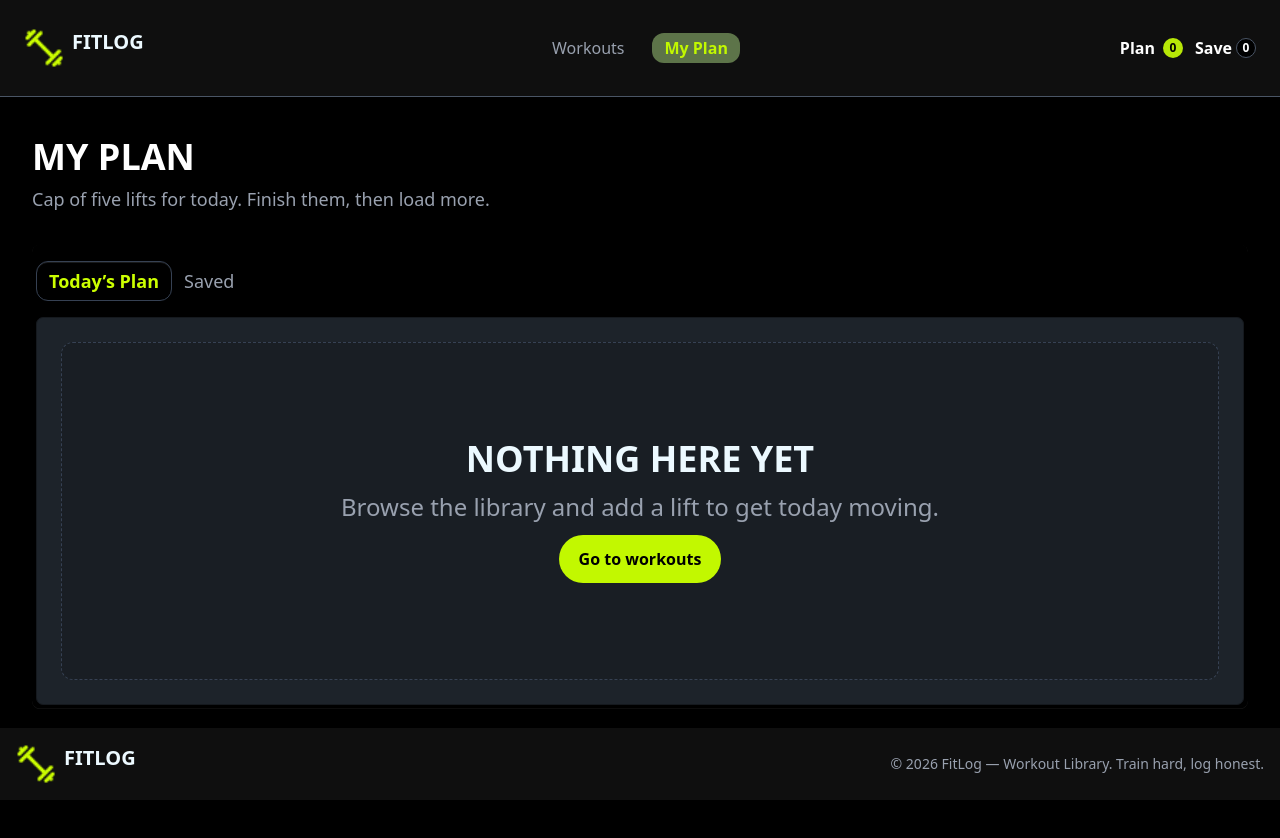
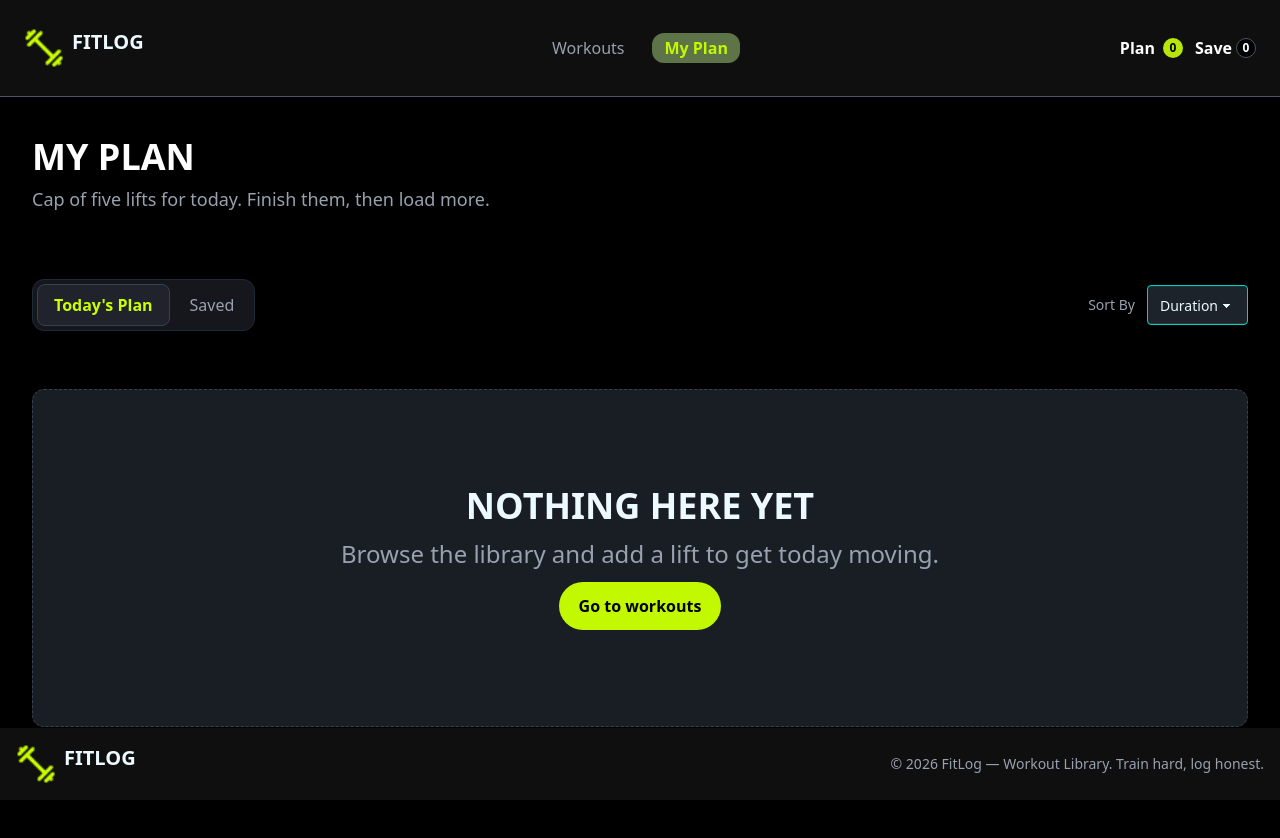
Before and after one commit to rahadshek/fit-log2, a Next.js app: page /my-plan in a window 1280 px wide. Shown: the top 838 px of the page. Built offline with nearby package versions, Linux system fonts and the light colour scheme.

Commit message:
create sortBy and fixt

```diff
--- a/src/components/my-plan-details/MyPlanDetails.tsx
+++ b/src/components/my-plan-details/MyPlanDetails.tsx
@@ -1,57 +1,106 @@
 "use client";
+
 import { FitContext } from "@/context/FitProvider";
-import { useContext } from "react";
+import { useContext, useState } from "react";
 
-import { IWorkout } from "@/types/page";
+import { IWorkout, sortbyType } from "@/types/page";
 import SaveCard from "./card/SaveCard";
 import PlanCard from "./card/PlanCard";
 import EmptyCard from "./card/EmptyCard";
+import SortBy from "./SortBy";
+
+type ActiveTab = "plan" | "saved";
 
 const MyPlanDetails = () => {
   const MyplanData = useContext(FitContext);
+
   if (!MyplanData) {
     throw new Error("MyPlanDetails must be inside FitProvider");
   }
+
   const { addWorkout, saveWorkout } = MyplanData;
-  //   console.log('addWorkout data is there',addWorkout)
-  //   console.log('saveWorkout data is there',saveWorkout)
+
+  const [sortBy, setSortBy] = useState<sortbyType>("duration");
+  const [activeTab, setActiveTab] = useState<ActiveTab>("plan");
+
+  const sortFit = (fit: IWorkout[]): IWorkout[] => {
+    const sortedPlan = [...fit];
+
+    if (sortBy === "duration") {
+      sortedPlan.sort((a, b) => b.duration - a.duration);
+    } else if (sortBy === "caloriesBurned") {
+      sortedPlan.sort((a, b) => b.caloriesBurned - a.caloriesBurned);
+    } else if (sortBy === "rating") {
+      sortedPlan.sort((a, b) => b.rating - a.rating);
+    }
+
+    return sortedPlan;
+  };
+
+  const planSortBy = sortFit(addWorkout);
+  const saveSortBy = sortFit(saveWorkout);
+
   return (
-    <div>
-      {/* name of each tab group should be unique */}
-      <div className="tabs tabs-box bg-black ">
-        <input
-          type="radio"
-          name="my_tabs_6"
-          className="tab my-3 rounded-xl text-base text-gray-400 transition-all duration-200 checked:border checked:border-gray-700 checked:bg-black checked:font-bold checked:text-[#ccff00] sm:text-lg"
-          aria-label="Today’s Plan"
-          defaultChecked
-        />
-        <div className="tab-content bg-base-100 border-base-300 p-6">
-          {addWorkout.length > 0 ? (
-            addWorkout.map((add: IWorkout) => (
-              <PlanCard key={add.id} add={add} />
+    <div className="w-full">
+      {/* Tabs and Sort By */}
+      <div className="mb-6 flex flex-col justify-between gap-4 sm:flex-row sm:items-center">
+        <div className="inline-flex w-fit items-center gap-1 rounded-xl border border-gray-800 bg-[#15171d] p-1">
+          <button
+            type="button"
+            onClick={() => setActiveTab("plan")}
+            className={`rounded-lg px-4 py-2 text-sm transition-all duration-200 sm:text-base ${
+              activeTab === "plan"
+                ? "border border-gray-700 bg-[#20232b] font-bold text-[#ccff00]"
+                : "text-gray-400 hover:text-white"
+            }`}
+          >
+            Today&apos;s Plan
+          </button>
+
+          <button
+            type="button"
+            onClick={() => setActiveTab("saved")}
+            className={`rounded-lg px-4 py-2 text-sm transition-all duration-200 sm:text-base ${
+              activeTab === "saved"
+                ? "border border-gray-700 bg-[#20232b] font-bold text-[#ccff00]"
+                : "text-gray-400 hover:text-white"
+            }`}
+          >
+            Saved
+          </button>
+        </div>
+
+        <div className="flex items-center gap-3 self-end sm:self-auto">
+          <span className="text-sm text-gray-400">Sort By</span>
+          <SortBy sortBy={sortBy} setSortBy={setSortBy} />
+        </div>
+      </div>
+
+      {/* Today's Plan */}
+      {activeTab === "plan" && (
+        <div className="grid w-full grid-cols-1 gap-6">
+          {planSortBy.length > 0 ? (
+            planSortBy.map((workout: IWorkout) => (
+              <PlanCard key={workout.id} add={workout} />
             ))
           ) : (
             <EmptyCard />
           )}
         </div>
+      )}
 
-        <input
-          type="radio"
-          name="my_tabs_6"
-          className="tab my-3 rounded-xl text-base text-gray-400 transition-all duration-200 checked:border checked:border-gray-700 checked:bg-black checked:font-bold checked:text-[#ccff00] sm:text-lg"
-          aria-label="Saved"
-        />
-        <div className="tab-content bg-base-100 border-base-300 p-6">
-          {saveWorkout.length > 0 ? (
-            saveWorkout.map((save: IWorkout) => (
-              <SaveCard key={save.id} add={save} />
+      {/* Saved Workouts */}
+      {activeTab === "saved" && (
+        <div className="grid w-full grid-cols-1 gap-6">
+          {saveSortBy.length > 0 ? (
+            saveSortBy.map((workout: IWorkout) => (
+              <SaveCard key={workout.id} add={workout} />
             ))
           ) : (
             <EmptyCard />
           )}
         </div>
-      </div>
+      )}
     </div>
   );
 };
--- /dev/null
+++ b/src/components/my-plan-details/SortBy.tsx
@@ -0,0 +1,27 @@
+
+import { sortbyType } from "@/types/page";
+
+interface ISortByProps {
+  sortBy: sortbyType;
+  setSortBy: React.Dispatch<React.SetStateAction<sortbyType>>;
+}
+
+const SortBy = ({ sortBy, setSortBy }: ISortByProps) => {
+  return (
+    <div className="flex items-center gap-2">
+      <div className="my-10 flex justify-center">
+        <select
+          className="select select-accent"
+          value={sortBy}
+          onChange={(e) => setSortBy(e.target.value as sortbyType)}
+        >
+          <option value="duration">Duration</option>
+          <option value="caloriesBurned">calories</option>
+          <option value="rating">Rating </option>
+        </select>
+      </div>
+    </div>
+  );
+};
+
+export default SortBy;
--- a/src/components/my-plan-details/card/PlanCard.tsx
+++ b/src/components/my-plan-details/card/PlanCard.tsx
@@ -1,4 +1,4 @@
-import { IPlan, } from "@/types/page";
+import { IPlan } from "@/types/page";
 import Link from "next/link";
 import Image from "next/image";
 import { IoMdCheckmark } from "react-icons/io";
@@ -6,8 +6,9 @@ import { IoCloseSharp } from "react-icons/io5";
 import { IoMdTime } from "react-icons/io";
 import { TbFlameFilled } from "react-icons/tb";
 import { FaStar } from "react-icons/fa";
-import { useContext,} from "react";
+import { useContext } from "react";
 import { FitContext } from "@/context/FitProvider";
+import { toast } from "react-toastify";
 
 const PlanCard = ({ add }: IPlan) => {
   const { id, image, name, equipment, duration, rating, caloriesBurned } = add;
@@ -19,11 +20,10 @@ const PlanCard = ({ add }: IPlan) => {
 
   const { setAddWorkout } = contextPlan;
 
-  const handleRemove = (id:number) => {
+  const handleRemove = (id: number) => {
     // console.log('add there',add)
-    setAddWorkout((plan) =>
-      plan.filter((item) => item.id !== id )
-    );
+    setAddWorkout((plan) => plan.filter((item) => item.id !== id));
+    toast.error("Remove from today’s plan");
   };
 
   return (
@@ -86,7 +86,6 @@ const PlanCard = ({ add }: IPlan) => {
           Mark as Done
         </button>
 
-
         <button
           type="button"
           onClick={() => handleRemove(add.id)}
--- a/src/components/my-plan-details/card/SaveCard.tsx
+++ b/src/components/my-plan-details/card/SaveCard.tsx
@@ -1,15 +1,15 @@
-import { IPlan } from '@/types/page';
-import Link from 'next/link';
-import React, { useContext } from 'react';
-import { FaStar } from 'react-icons/fa';
-import { IoMdCheckmark, IoMdTime } from 'react-icons/io';
-import { IoCloseSharp } from 'react-icons/io5';
-import { TbFlameFilled } from 'react-icons/tb';
-import Image from 'next/image';
-import { FitContext } from '@/context/FitProvider';
+import { IPlan } from "@/types/page";
+import Link from "next/link";
+import React, { useContext } from "react";
+import { FaStar } from "react-icons/fa";
+import { IoMdCheckmark, IoMdTime } from "react-icons/io";
+import { IoCloseSharp } from "react-icons/io5";
+import { TbFlameFilled } from "react-icons/tb";
+import Image from "next/image";
+import { FitContext } from "@/context/FitProvider";
+import { toast } from "react-toastify";
 
-
-const SaveCard = ({add}:IPlan) => {
+const SaveCard = ({ add }: IPlan) => {
   const { id, image, name, equipment, duration, rating, caloriesBurned } = add;
   const contextPlan = useContext(FitContext);
 
@@ -18,11 +18,10 @@ const SaveCard = ({add}:IPlan) => {
   }
 
   const { setSaveWorkout } = contextPlan;
-      const handleRemove = (id:number) => {
+  const handleRemove = (id: number) => {
     // console.log('add there',add)
-    setSaveWorkout((plan) =>
-      plan.filter((item) => item.id !== id )
-    );
+    setSaveWorkout((plan) => plan.filter((item) => item.id !== id));
+    toast.error("Remove from save");
   };
   return (
     <div className="group flex flex-col gap-5 rounded-2xl border border-white/10 bg-[#15171d] p-4 transition-all duration-300 hover:border-[#ccff00]/40 hover:bg-[#191b22] sm:p-5 lg:flex-row lg:items-center lg:justify-between">
@@ -78,15 +77,6 @@ const SaveCard = ({add}:IPlan) => {
 
         <button
           type="button"
-          className="flex min-h-10 flex-1 items-center justify-center gap-1.5 rounded-full bg-[#ccff00] px-3 py-2 text-sm font-bold text-black transition-all hover:bg-[#b8e600] active:scale-95 sm:flex-none sm:px-4"
-        >
-          <IoMdCheckmark className="text-lg" />
-          Mark as Done
-        </button>
-
-
-        <button
-          type="button"
           onClick={() => handleRemove(add.id)}
           aria-label={`Remove ${name} from plan`}
           className="flex h-10 w-10 shrink-0 items-center justify-center rounded-full border border-white/10 text-gray-400 transition-all hover:border-red-500/40 hover:bg-red-500/10 hover:text-red-400 cursor-pointer"
--- a/src/types/page.tsx
+++ b/src/types/page.tsx
@@ -27,3 +27,5 @@ export interface IProps {
 export interface IPlan {
   add: IWorkout;
 }
+
+export type sortbyType = 'duration' |  'caloriesBurned' | 'rating'
```
Also changed, not shown: src/app/propular/page.tsx (+0 -9 lines), src/app/workout/page.tsx (+0 -10 lines). Lines whose indentation alone changed are shown as unchanged.
